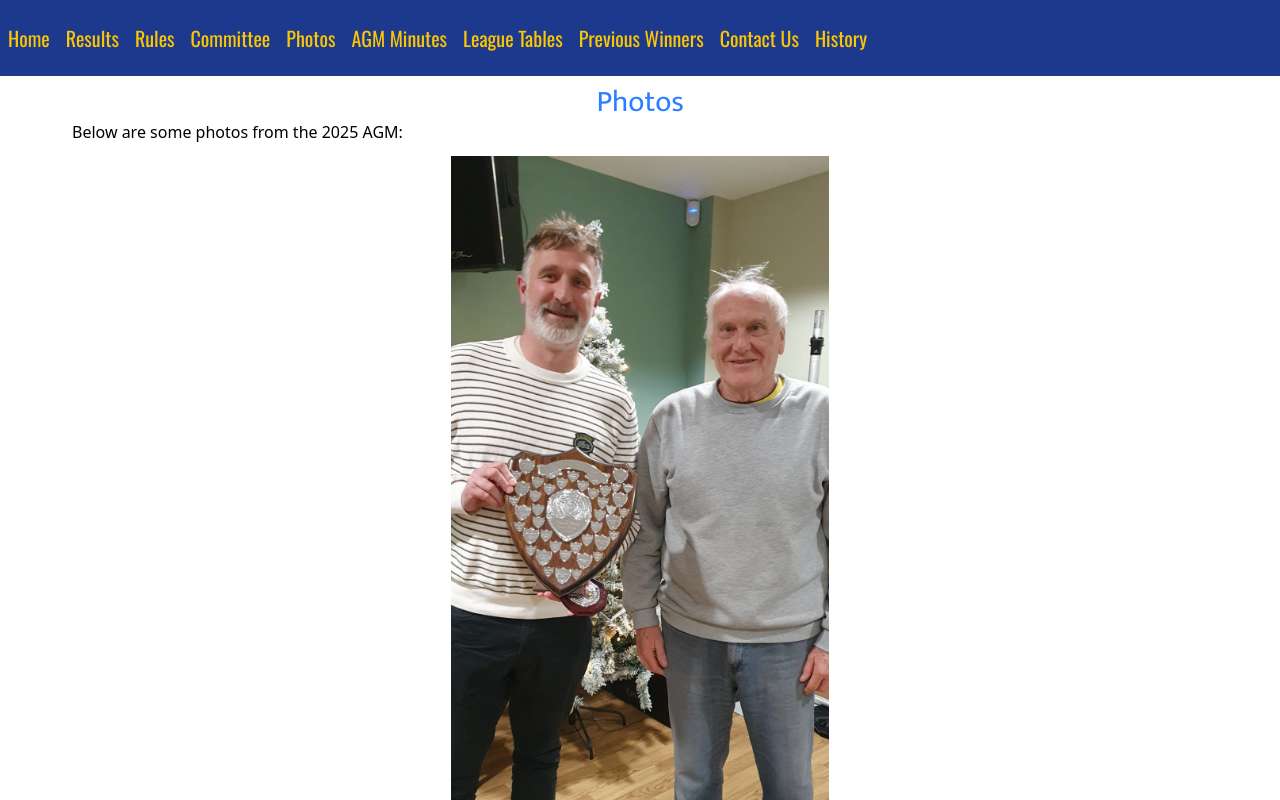
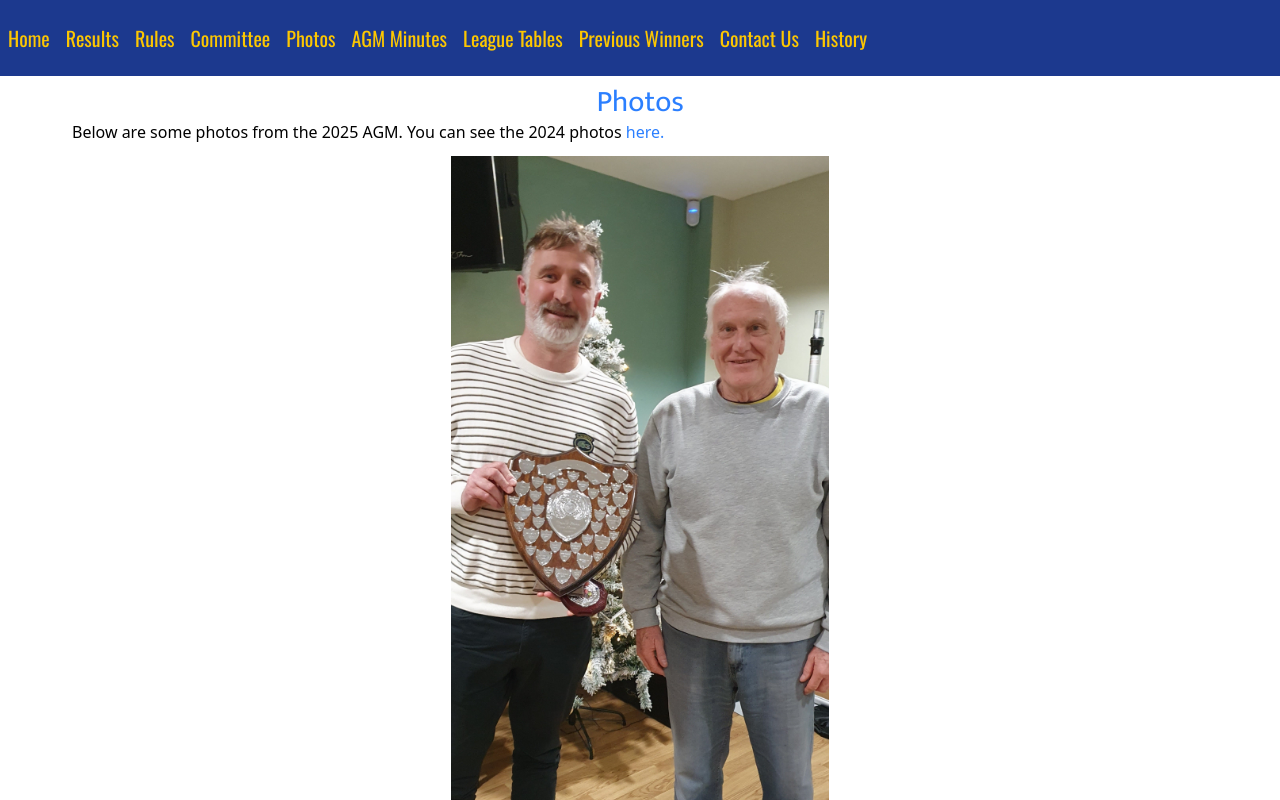
Before and after one commit to DoctorSulla/cadstl, a SvelteKit app: page /photos in a window 1280 px wide. Shown: the top 800 px of the page. Built offline with nearby package versions, Linux system fonts and the light colour scheme.

Commit message:
Added link to 2024 photos

```diff
--- a/src/lib/PhotoCarousel.svelte
+++ b/src/lib/PhotoCarousel.svelte
@@ -56,7 +56,7 @@
 			}}
 		>
 			<img
-				class="m-auto max-h-dvh max-w-3xl"
+				class="m-auto max-h-screen max-w-3xl"
 				alt={photos[currentPhoto].caption}
 				src={photos[currentPhoto].src}
 			/>
--- a/src/routes/photos/+page.svelte
+++ b/src/routes/photos/+page.svelte
@@ -15,7 +15,12 @@
 		<link rel="preload" as="image" href={photo.src} />
 	{/each}
 </svelte:head>
-<p class="mb-3">Below are some photos from the 2025 AGM:</p>
+<p class="mb-3">
+	Below are some photos from the 2025 AGM. You can see the 2024 photos <a
+		class="text-blue-500 hover:underline"
+		href="/photos/2024">here.</a
+	>
+</p>
 <div class="mt-2">
 	<PhotoCarousel {photos} />
 </div>
```
